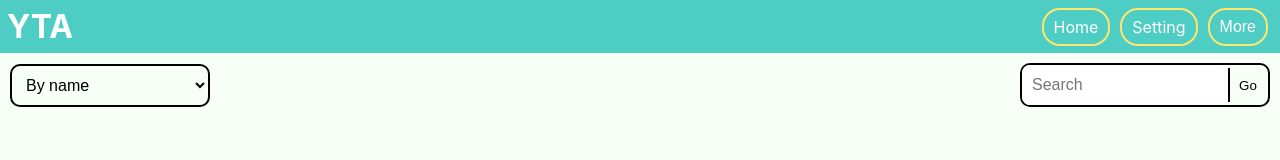
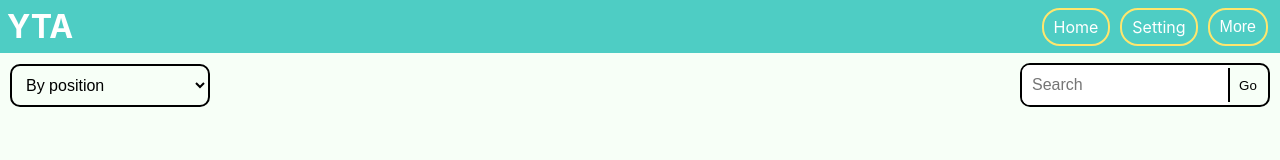
Before and after one commit to anubhav-anand22/yt-audio-next-app, a Next.js app: page /video-list-player in a window 1280 px wide. Shown: the top 160 px of the page. Built offline with nearby package versions, Linux system fonts and the light colour scheme.

Commit message:
added sory by position

```diff
--- a/pages/video-list-player.tsx
+++ b/pages/video-list-player.tsx
@@ -22,7 +22,7 @@ const VideoListPlayer = () => {
   const dispatch = useDispatch();
   const [videoDataIndex, setVideoDataIndex] = useState(0);
   const [videoList, setVideoList] = useState<any[]>([]);
-  const [sortBy, setSortBy] = useState("name");
+  const [sortBy, setSortBy] = useState("position");
   const [searchQuery, setSearchQuery] = useState("");
   const [searchInpVal, setSearchInpVal] = useState("");
   const firstAbortController = useRef<AbortController>(new AbortController());
@@ -31,14 +31,15 @@ const VideoListPlayer = () => {
   const loadData = useCallback(
     async (id: string) => {
       try {
-        const joinIds = (a: string[]) => a.sort((a, b) => a.localeCompare(b)).join("")
+        const joinIds = (a: string[]) =>
+          a.sort((a, b) => a.localeCompare(b)).join("");
         dispatch(
           setLoading({
             value: true,
             message: "Getting ids from playlist",
           })
         );
-        setSortBy("name");
+        setSortBy("position");
 
         const { data: idData } = await axios.get(
           "/api/get-ids-from-playlist?id=" + id,
@@ -77,7 +78,7 @@ const VideoListPlayer = () => {
         ) {
           vidData = storedData.data;
         } else {
-          if(storedData){
+          if (storedData) {
             dataDb.videoDetails.delete(id);
           }
           dispatch(
@@ -120,7 +121,12 @@ const VideoListPlayer = () => {
             data = [...data, ...i.data.data];
           }
 
-          vidData = data;
+          vidData = data.map((e) => ({
+            ...e,
+            position: idData.data.findIndex(
+              (i: string) => i === e.videoDetails.videoId
+            ),
+          }));
 
           dataDb.videoDetails.add({
             data: data,
@@ -133,22 +139,20 @@ const VideoListPlayer = () => {
                   .find((e: string) => e.includes("expire="))
                   ?.replace("expire=", "") + "000"
               ) - 900000 || 0,
-              ids: joinIds(idData.data)
+            ids: joinIds(idData.data),
           });
           dataDb.historyList.add({
             id,
             thumbnail: data[0].videoDetails.thumbnails[0].url,
             time: new Date().getTime(),
-            title: data[0].videoDetails.title
-          })
+            title: data[0].videoDetails.title,
+          });
         }
 
         dispatch(setLoading({ value: false, message: "" }));
 
         setVideoList(
-          vidData.sort((a: any, b: any) =>
-            a.videoDetails.title.localeCompare(b.videoDetails.title)
-          )
+          vidData.sort((a: any, b: any) => (a.position > b.position ? 1 : -1))
         );
       } catch (e) {
         console.log(e);
@@ -230,6 +234,9 @@ const VideoListPlayer = () => {
         case "category": {
           return a.videoDetails.category.localeCompare(b.videoDetails.category);
         }
+        case "position": {
+          return a.position > b.position ? 1 : -1;
+        }
         default:
           return 1;
       }
@@ -268,6 +275,7 @@ const VideoListPlayer = () => {
             <option value="owner">By video owner</option>
             <option value="date">By upload date</option>
             <option value="category">By category</option>
+            <option value="position">By position</option>
           </select>
         </div>
         <div>
```
